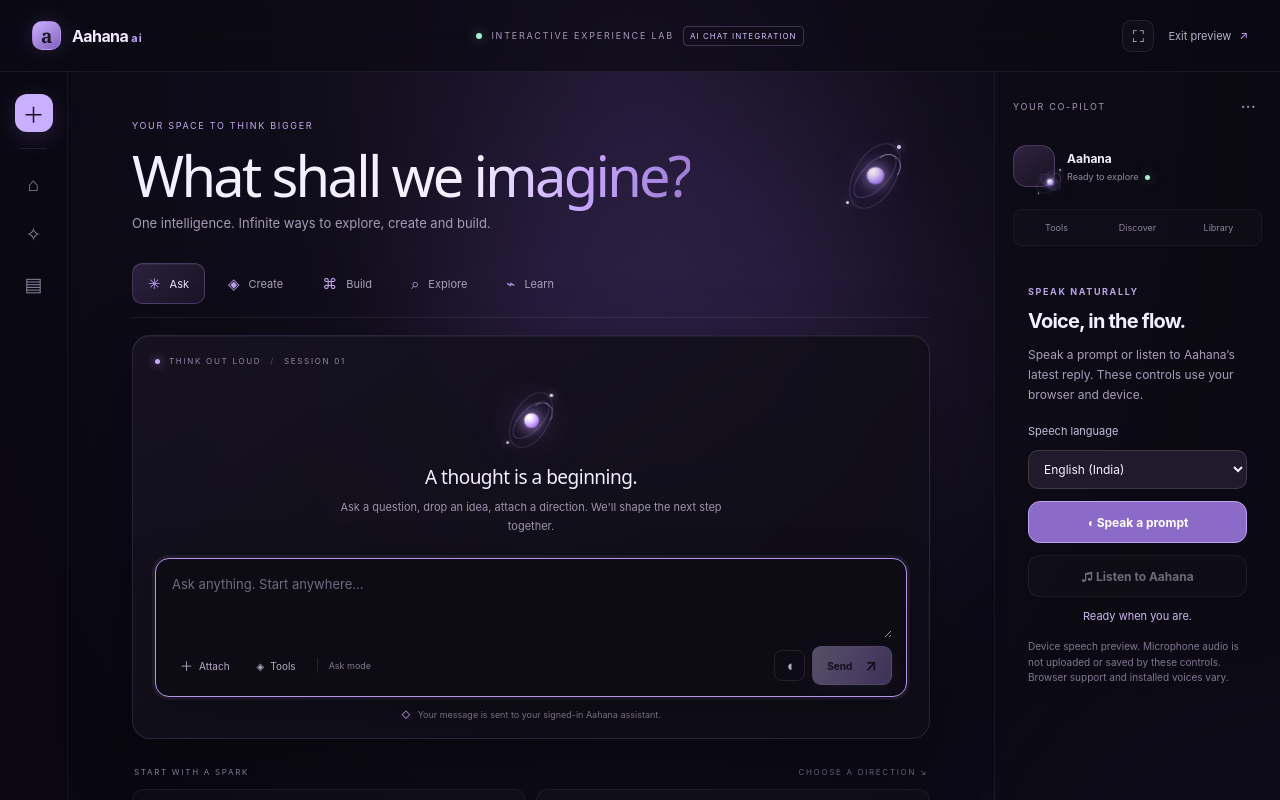
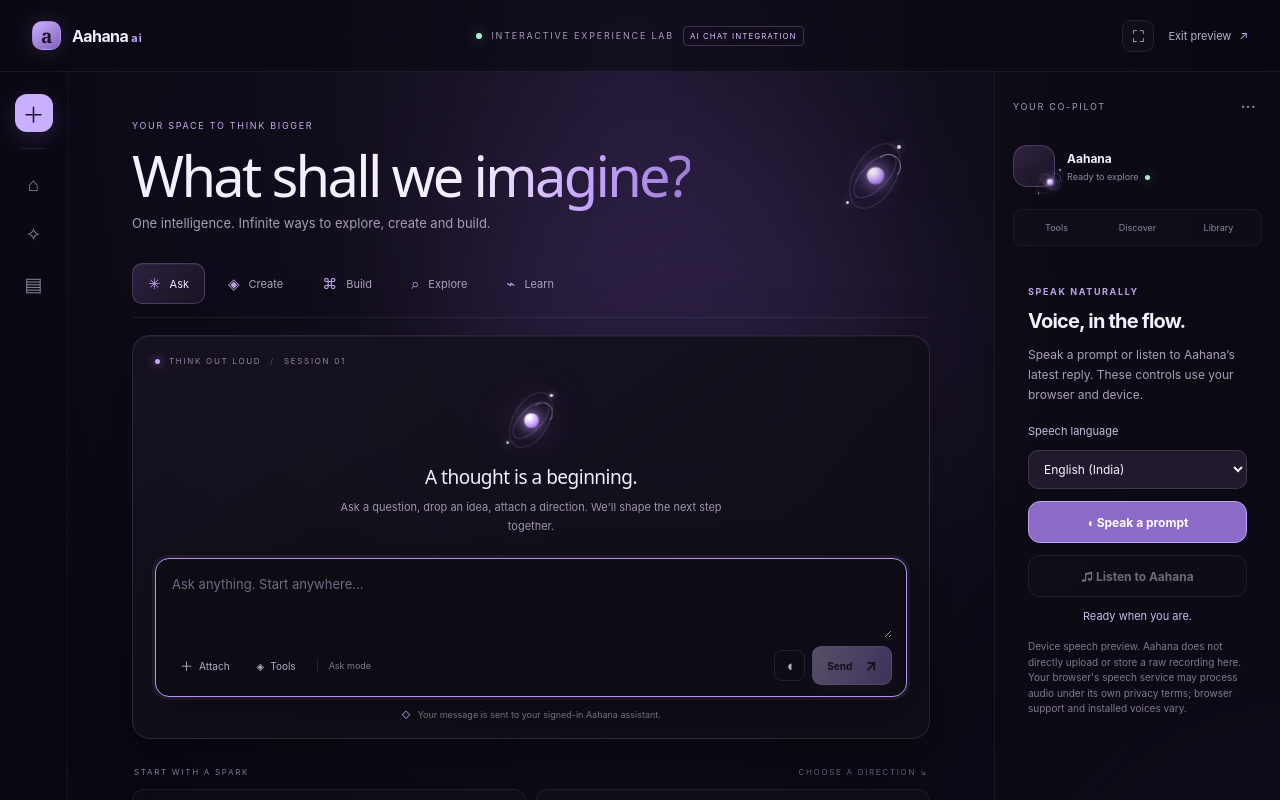
Before and after one commit to abhishekpsalimath-hue/Aahana.ai, a Next.js app: page /experience-lab in a window 1280 px wide. Both pictures are taken after a click on the button "Voice preview". Shown: the top 800 px of the page. Built offline with nearby package versions, Linux system fonts and the light colour scheme.

Commit message:
Clarify browser speech recognition privacy boundary

```diff
--- a/src/app/experience-lab/page.jsx
+++ b/src/app/experience-lab/page.jsx
@@ -631,7 +631,7 @@ export default function ExperienceLab() {
             <button type="button" className="voice-panel-action secondary" onClick={speakLatestResponse} disabled={!thread.some((item) => item.role === "assistant" && String(item.content || "").trim())}>{voiceSpeaking ? "■ Stop speaking" : "♫ Listen to Aahana"}</button>
             <div className="voice-panel-status" role="status" aria-live="polite">{voiceListening ? "Listening on this device…" : voiceSpeaking ? "Aahana is speaking…" : "Ready when you are."}</div>
             {voiceError && <p className="voice-panel-error" role="alert">{voiceError}</p>}
-            <small className="voice-panel-privacy">Device speech preview. Microphone audio is not uploaded or saved by these controls. Browser support and installed voices vary.</small>
+            <small className="voice-panel-privacy">Device speech preview. Aahana does not directly upload or store a raw recording here. Your browser's speech service may process audio under its own privacy terms; browser support and installed voices vary.</small>
           </section>}
           {activePanel === "settings" && <div className="inspector-empty"><span>⚙</span><strong>Your space, your rules</strong><p>Shape how Aahana responds, remembers and works with you.</p></div>}
         </div>
```
